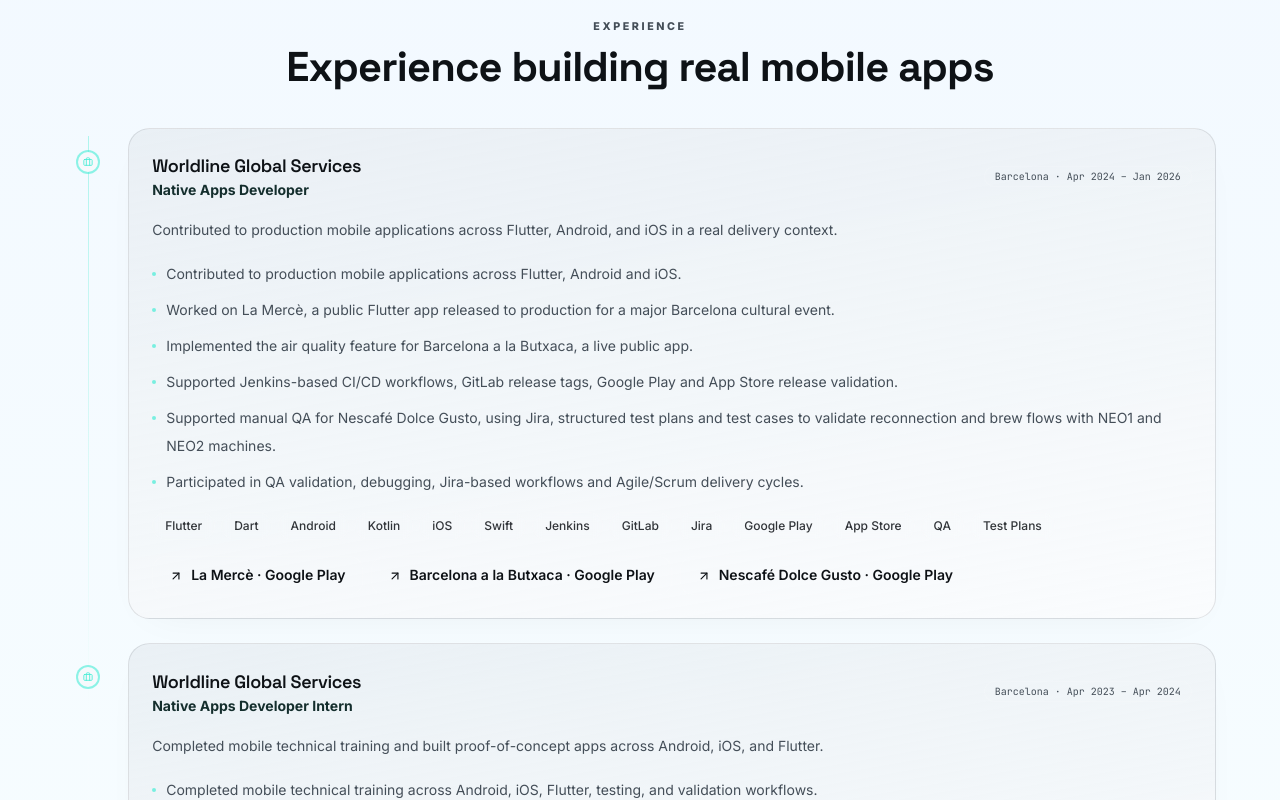
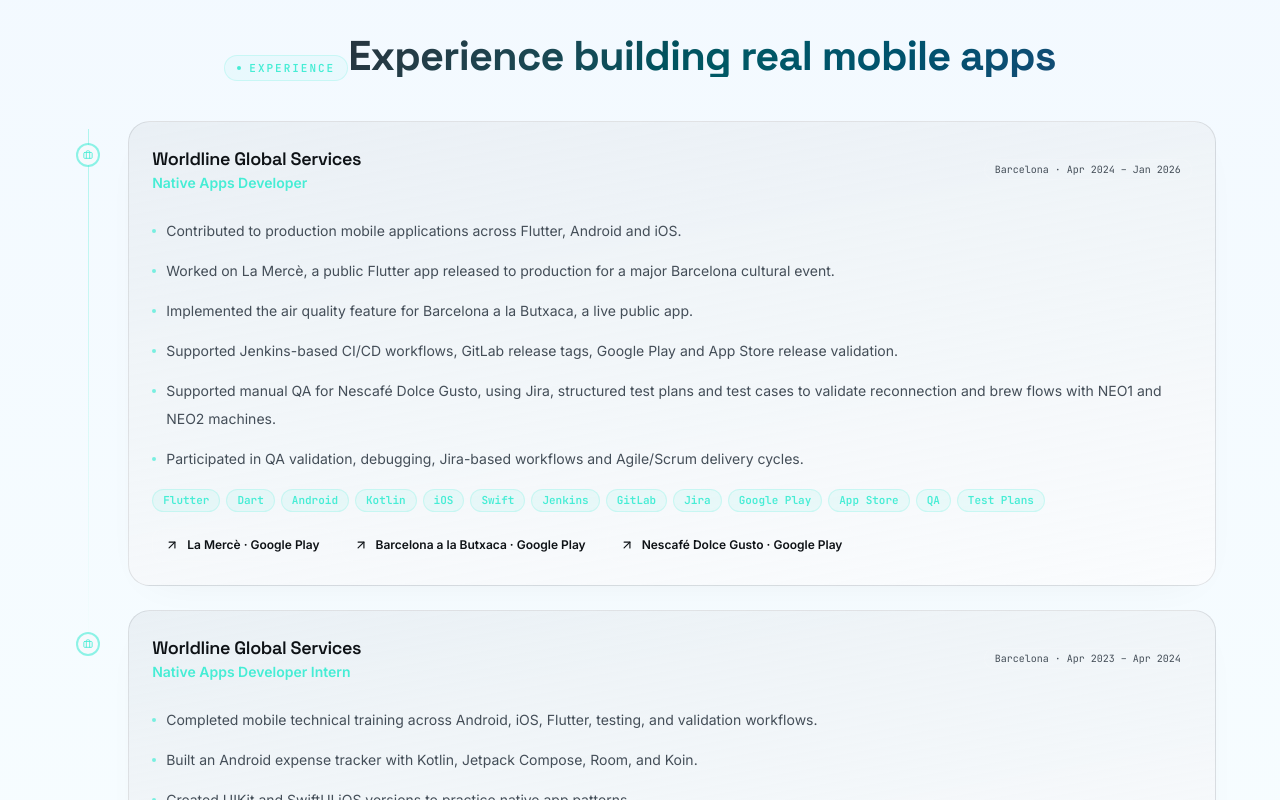
Before and after one commit to mfranchescagonzalezcejas/portfolio-web, a React (Vite) app: page / in a window 1280 px wide. Shown: the part 1800-2600 px from the top of the page. Built offline with nearby package versions, Linux system fonts and the light colour scheme.

Commit message:
fix(experience): polish timeline parity

```diff
--- a/src/content/site.ts
+++ b/src/content/site.ts
@@ -17,7 +17,6 @@
   company: string;
   role: string;
   period: string;
-  description: string;
   highlights: string[];
   stack: string[];
   links?: LinkItem[];
@@ -423,8 +422,6 @@
         company: "Worldline Global Services",
         role: "Native Apps Developer",
         period: "Barcelona · Apr 2024 – Jan 2026",
-        description:
-          "Contributed to production mobile applications across Flutter, Android, and iOS in a real delivery context.",
         highlights: [
           "Contributed to production mobile applications across Flutter, Android and iOS.",
           "Worked on La Mercè, a public Flutter app released to production for a major Barcelona cultural event.",
@@ -470,8 +467,6 @@
         company: "Worldline Global Services",
         role: "Native Apps Developer Intern",
         period: "Barcelona · Apr 2023 – Apr 2024",
-        description:
-          "Completed mobile technical training and built proof-of-concept apps across Android, iOS, and Flutter.",
         highlights: [
           "Completed mobile technical training across Android, iOS, Flutter, testing, and validation workflows.",
           "Built an Android expense tracker with Kotlin, Jetpack Compose, Room, and Koin.",
@@ -499,8 +494,6 @@
         company: "Avanade",
         role: "Front-End Developer Intern",
         period: "Barcelona · Oct 2021 – Apr 2022",
-        description:
-          "Built and customized internal solutions with Microsoft ecosystem tools.",
         highlights: [
           "Built and customized internal solutions using PowerApps and tools from the Microsoft ecosystem.",
           "Collaborated with cross-functional teams to deliver front-end features for business workflows.",
@@ -783,8 +776,6 @@
         company: "Worldline Global Services",
         role: "Desarrolladora de apps nativas",
         period: "Barcelona · Abr 2024 – Ene 2026",
-        description:
-          "Contribuí al desarrollo de aplicaciones móviles en producción con Flutter, Android e iOS.",
         highlights: [
           "Contribuí a aplicaciones móviles en producción con Flutter, Android e iOS.",
           "Trabajé en La Mercè, app pública en Flutter lanzada a producción para un gran evento cultural de Barcelona.",
@@ -830,8 +821,6 @@
         company: "Worldline Global Services",
         role: "Becaria Native Apps Developer",
         period: "Barcelona · Abr 2023 – Abr 2024",
-        description:
-          "Completé formación técnica mobile y construí pruebas de concepto en Android, iOS y Flutter.",
         highlights: [
           "Completé formación técnica mobile en Android, iOS, Flutter, testing y flujos de validación.",
           "Construí un gestor de gastos Android con Kotlin, Jetpack Compose, Room y Koin.",
@@ -859,8 +848,6 @@
         company: "Avanade",
         role: "Becaria Front-End Developer",
         period: "Barcelona · Oct 2021 – Abr 2022",
-        description:
-          "Construcción de soluciones internas con herramientas del ecosistema Microsoft.",
         highlights: [
           "Construí y personalicé soluciones internas usando PowerApps y herramientas del ecosistema Microsoft.",
           "Colaboré con equipos multidisciplinares para entregar funcionalidades front-end en flujos de negocio.",
--- a/src/sections/experience/Experience.tsx
+++ b/src/sections/experience/Experience.tsx
@@ -20,9 +20,18 @@
       aria-labelledby="experience-title"
     >
       <div className="section-inner">
-        <div className="mx-auto max-w-3xl text-center">
-          <p className="eyebrow">{section.eyebrow}</p>
-          <h2 id="experience-title" className="section-title">
+        <div className="mx-auto max-w-5xl text-center">
+          <p className="mx-auto inline-flex items-center gap-2 rounded-full border border-teal-300/20 bg-teal-300/[0.06] px-3 py-1 font-mono text-[11px] font-semibold tracking-[0.18em] text-teal-300 uppercase">
+            <span
+              className="h-1 w-1 rounded-full bg-teal-300"
+              aria-hidden="true"
+            />
+            {section.eyebrow}
+          </p>
+          <h2
+            id="experience-title"
+            className="section-title text-gradient mx-auto max-w-full sm:whitespace-nowrap"
+          >
             {section.title}
           </h2>
         </div>
@@ -46,13 +55,13 @@
                   <Briefcase className="h-2.5 w-2.5 text-teal-300" />
                 </div>
 
-                <article className="card-surface rounded-2xl p-6">
+                <article className="card-surface rounded-[1.65rem] p-6 sm:p-8">
                   <div className="grid grid-cols-[minmax(0,1fr)_auto] items-start gap-4 sm:flex sm:flex-wrap sm:items-center sm:justify-between">
                     <div className="min-w-0">
                       <h3 className="font-display truncate text-lg font-semibold">
                         {item.company}
                       </h3>
-                      <p className="experience-period text-sm font-bold">
+                      <p className="text-sm font-semibold text-teal-300">
                         {item.role}
                       </p>
                     </div>
@@ -62,11 +71,7 @@
                     </span>
                   </div>
 
-                  <p className="hero-copy mt-4 text-sm leading-7">
-                    {item.description}
-                  </p>
-
-                  <ul className="hero-copy mt-4 space-y-2 text-sm leading-7">
+                  <ul className="hero-copy mt-6 space-y-3 text-sm leading-7">
                     {item.highlights.map((highlight) => (
                       <li className="flex gap-2.5" key={highlight}>
                         <span
@@ -83,7 +88,10 @@
                     aria-label={labelForExperience(section.stackLabel, item)}
                   >
                     {item.stack.map((stackItem) => (
-                      <li className="hero-tech-pill" key={stackItem}>
+                      <li
+                        className="inline-flex items-center rounded-full border border-teal-300/20 bg-teal-300/[0.08] px-2.5 py-0.5 font-mono text-[11px] font-semibold text-teal-300"
+                        key={stackItem}
+                      >
                         {stackItem}
                       </li>
                     ))}
@@ -97,7 +105,7 @@
                       {item.links.map((link) => (
                         <li key={link.href}>
                           <a
-                            className="cta-outline inline-flex items-center gap-2"
+                            className="inline-flex items-center gap-2 rounded-xl border border-white/10 bg-white/[0.04] px-3 py-2 text-xs font-semibold text-[color:var(--foreground)] transition-colors hover:bg-white/[0.08] focus-visible:bg-white/[0.08]"
                             href={link.href}
                             target={link.external ? "_blank" : undefined}
                             rel={
```
Also changed, not shown: 1 other file (tests, documents, lock files or other folders).
